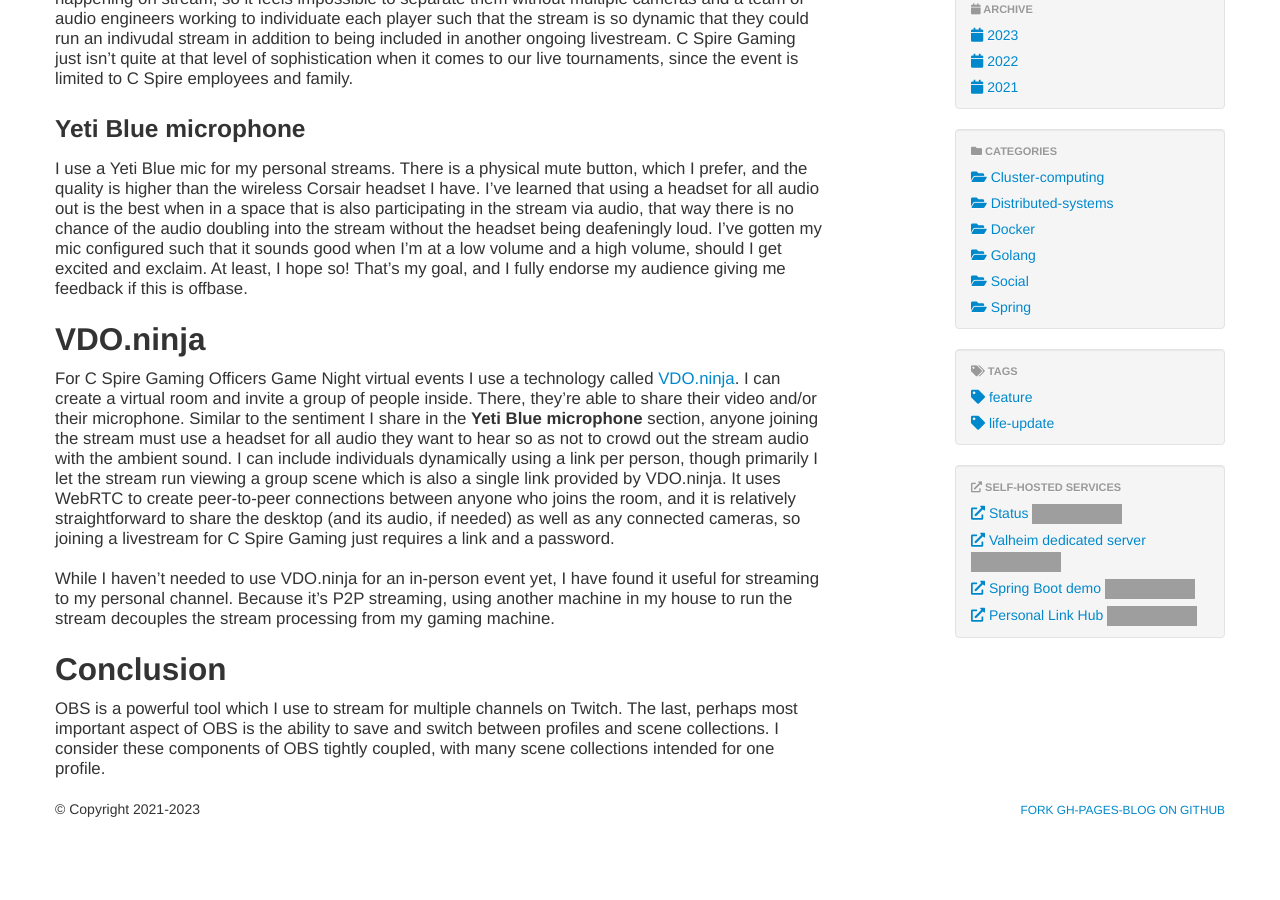
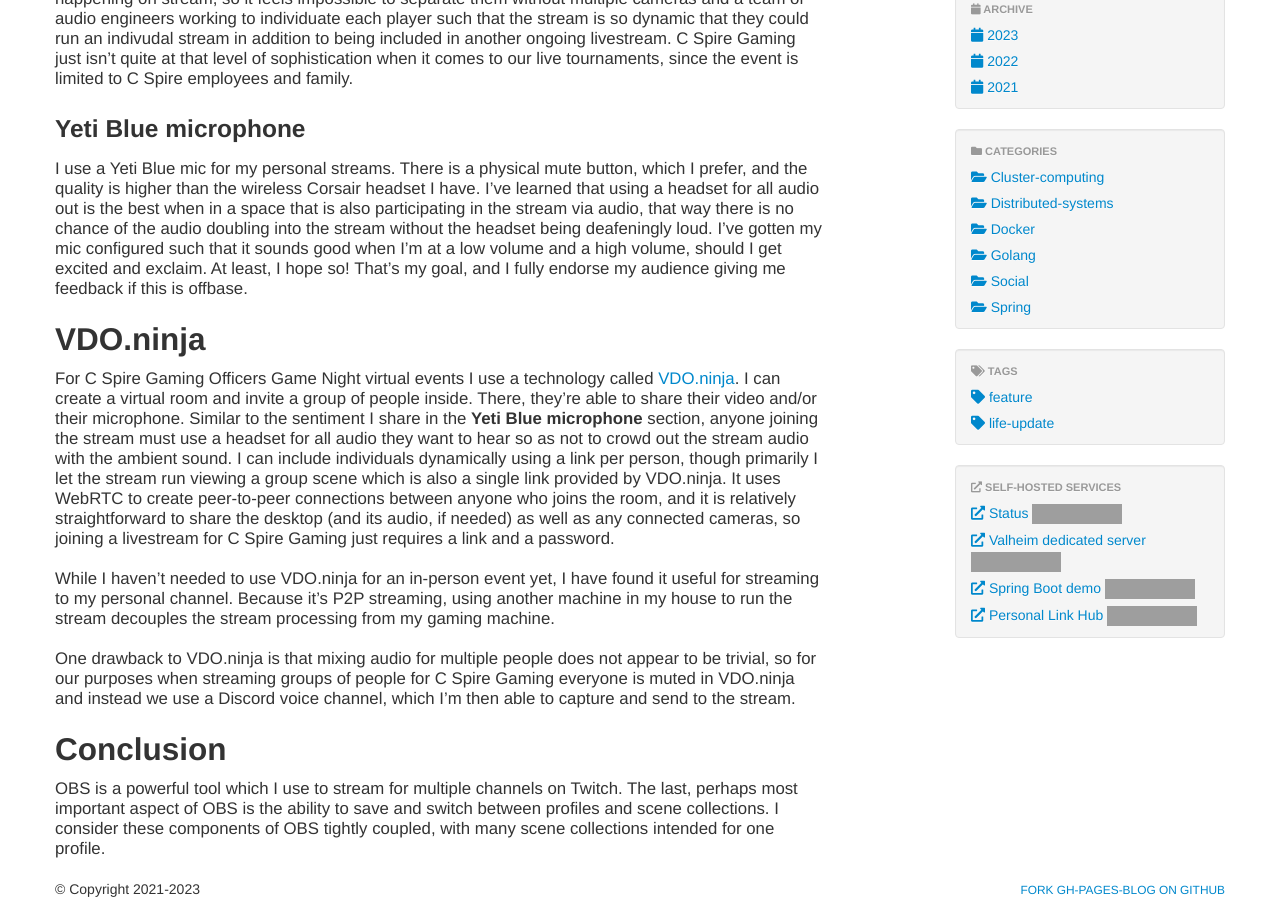
Before and after one commit to michaellambgelo/michaellambgelo.github.io, a Jekyll site: the page built from _posts/2023-04-02-obs-twitch.md, in a window 1280 px wide and 900 px high, scrolled down 1243 px. Built offline with Jekyll 4.4.1, drawn with Linux system fonts in a browser that asks for light colours; before the commit the page ends 2063 px from its top, so only the background shows below that; grey boxes are pictures that could not be loaded.

Commit message:
update post

```diff
--- a/_posts/2023-04-02-obs-twitch.md
+++ b/_posts/2023-04-02-obs-twitch.md
@@ -39,6 +39,8 @@
 
 While I haven't needed to use VDO.ninja for an in-person event yet, I have found it useful for streaming to my personal channel. Because it's P2P streaming, using another machine in my house to run the stream decouples the stream processing from my gaming machine.
 
+One drawback to VDO.ninja is that mixing audio for multiple people does not appear to be trivial, so for our purposes when streaming groups of people for C Spire Gaming everyone is muted in VDO.ninja and instead we use a Discord voice channel, which I'm then able to capture and send to the stream.
+
 ## Conclusion
 
 OBS is a powerful tool which I use to stream for multiple channels on Twitch. The last, perhaps most important aspect of OBS is the ability to save and switch between profiles and scene collections. I consider these components of OBS tightly coupled, with many scene collections intended for one profile.
```
